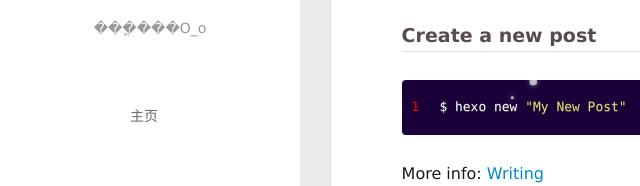
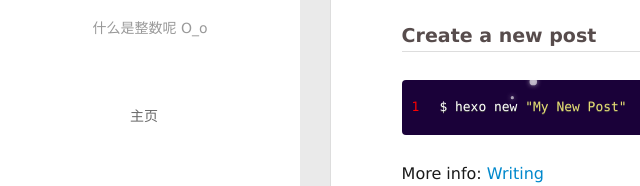
Before and after one commit to aftermath17/aftermath.github.io, a plain HTML site: page 2022/03/05/hello-world/index.html in a window 1280 px wide. Shown: the part 324-510 px from the top of the page, 0-640 px from the left. Drawn offline with Linux system fonts and the light colour scheme; some packages are replaced by stand-ins of ours; a script that the page names is missing.

Commit message:
Site updated: 2022-03-15 23:44:56

```diff
--- a/2022/03/05/hello-world/index.html
+++ b/2022/03/05/hello-world/index.html
@@ -69,7 +69,7 @@
 			<h1 class="header-author"><a href="/">Aftermath</a></h1>
 		</hgroup>
 
-		<p class="header-subtitle">���ֳ���O_o</p>
+		<p class="header-subtitle">什么是整数呢 O_o</p>
 
 
 		<nav class="header-menu">
@@ -145,7 +145,7 @@
 			  <h1 class="header-author js-header-author">Aftermath</h1>
 			</hgroup>
 
-			<p class="header-subtitle"><i class="icon icon-quo-left"></i>���ֳ���O_o<i class="icon icon-quo-right"></i></p>
+			<p class="header-subtitle"><i class="icon icon-quo-left"></i>什么是整数呢 O_o<i class="icon icon-quo-right"></i></p>
 
 
 
```
Also changed, not shown: archives/2022/03/index.html (+2 -2 lines), archives/2022/index.html (+2 -2 lines), archives/index.html (+2 -2 lines), index.html (+2 -2 lines).
